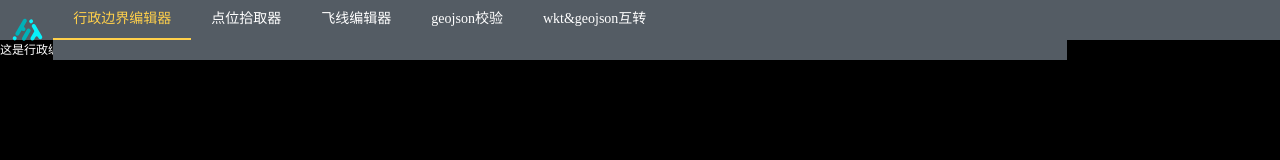
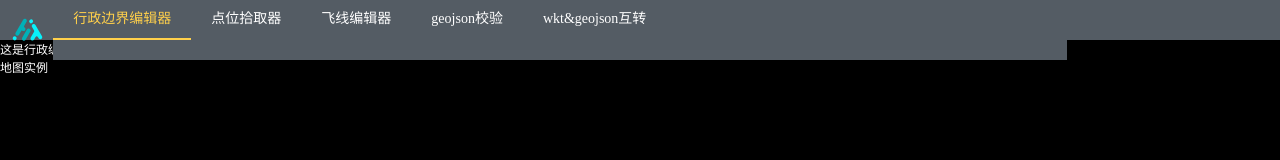
Before and after one commit to xixidaa/hz-map-tools, a Vue app: page /area-generator in a window 1280 px wide. Shown: the top 160 px of the page. Built offline with nearby package versions, Linux system fonts and the light colour scheme.

Commit message:
feat: 开发geojson拾取

```diff
--- a/components.d.ts
+++ b/components.d.ts
@@ -14,6 +14,7 @@ declare module '@vue/runtime-core' {
     ElMenu: typeof import('element-plus/es')['ElMenu']
     ElMenuItem: typeof import('element-plus/es')['ElMenuItem']
     ElRow: typeof import('element-plus/es')['ElRow']
+    MaptalksMap: typeof import('./src/components/MaptalksMap.vue')['default']
     NavBar: typeof import('./src/components/NavBar.vue')['default']
     RouterLink: typeof import('vue-router')['RouterLink']
     RouterView: typeof import('vue-router')['RouterView']
--- /dev/null
+++ b/src/components/MaptalksMap.vue
@@ -0,0 +1,11 @@
+<template>
+  <div class="map-container">地图实例</div>
+</template>
+
+<script setup></script>
+
+<style lang="scss" scoped>
+.map-container {
+  height: 100%;
+}
+</style>
--- a/src/views/AreaGenerator.vue
+++ b/src/views/AreaGenerator.vue
@@ -6,7 +6,10 @@
  * @FilePath: /hz-map-tools/src/views/AreaGenerator.vue
 -->
 <template>
-  <div>这是行政编辑生成页面</div>
+  <div>
+    这是行政编辑生成页面
+    <MaptalksMap></MaptalksMap>
+  </div>
 </template>
 
 <script setup></script>
--- a/src/views/GeojsonTransform.vue
+++ b/src/views/GeojsonTransform.vue
@@ -2,7 +2,7 @@
  * @Author: WangNing
  * @Date: 2022-12-28 18:54:02
  * @LastEditors: WangNing
- * @LastEditTime: 2022-12-28 18:54:12
+ * @LastEditTime: 2023-01-03 15:56:57
  * @FilePath: /hz-map-tools/src/views/GeojsonTransform.vue
 -->
 <template>
@@ -11,4 +11,8 @@
 
 <script setup></script>
 
-<style lang="scss" scoped></style>
+<style lang="scss" scoped>
+.aa {
+  height: 100px;
+}
+</style>
--- a/src/views/GeojsonValidation.vue
+++ b/src/views/GeojsonValidation.vue
@@ -2,7 +2,7 @@
  * @Author: WangNing
  * @Date: 2022-12-28 18:53:37
  * @LastEditors: WangNing
- * @LastEditTime: 2022-12-28 18:53:47
+ * @LastEditTime: 2023-01-03 15:57:01
  * @FilePath: /hz-map-tools/src/views/GeojsonValidation.vue
 -->
 <template>
@@ -11,4 +11,8 @@
 
 <script setup></script>
 
-<style lang="scss" scoped></style>
+<style lang="scss" scoped>
+.aa {
+  height: 100px;
+}
+</style>
--- a/src/views/LineEditor.vue
+++ b/src/views/LineEditor.vue
@@ -11,4 +11,8 @@
 
 <script setup></script>
 
-<style lang="scss" scoped></style>
+<style lang="scss" scoped>
+.aa {
+  height: 100px;
+}
+</style>
--- a/src/views/PointPicker.vue
+++ b/src/views/PointPicker.vue
@@ -2,7 +2,7 @@
  * @Author: WangNing
  * @Date: 2022-12-28 18:52:46
  * @LastEditors: WangNing
- * @LastEditTime: 2022-12-28 18:52:55
+ * @LastEditTime: 2023-01-03 15:56:46
  * @FilePath: /hz-map-tools/src/views/PointPicker.vue
 -->
 <template>
@@ -11,4 +11,8 @@
 
 <script setup></script>
 
-<style lang="scss" scoped></style>
+<style lang="scss" scoped>
+.aa {
+  height: 100px;
+}
+</style>
```
Also changed, not shown: package.json (+9 -7 lines), .stylelintrc.cjs, 2 other files (tests, documents, lock files or other folders).
